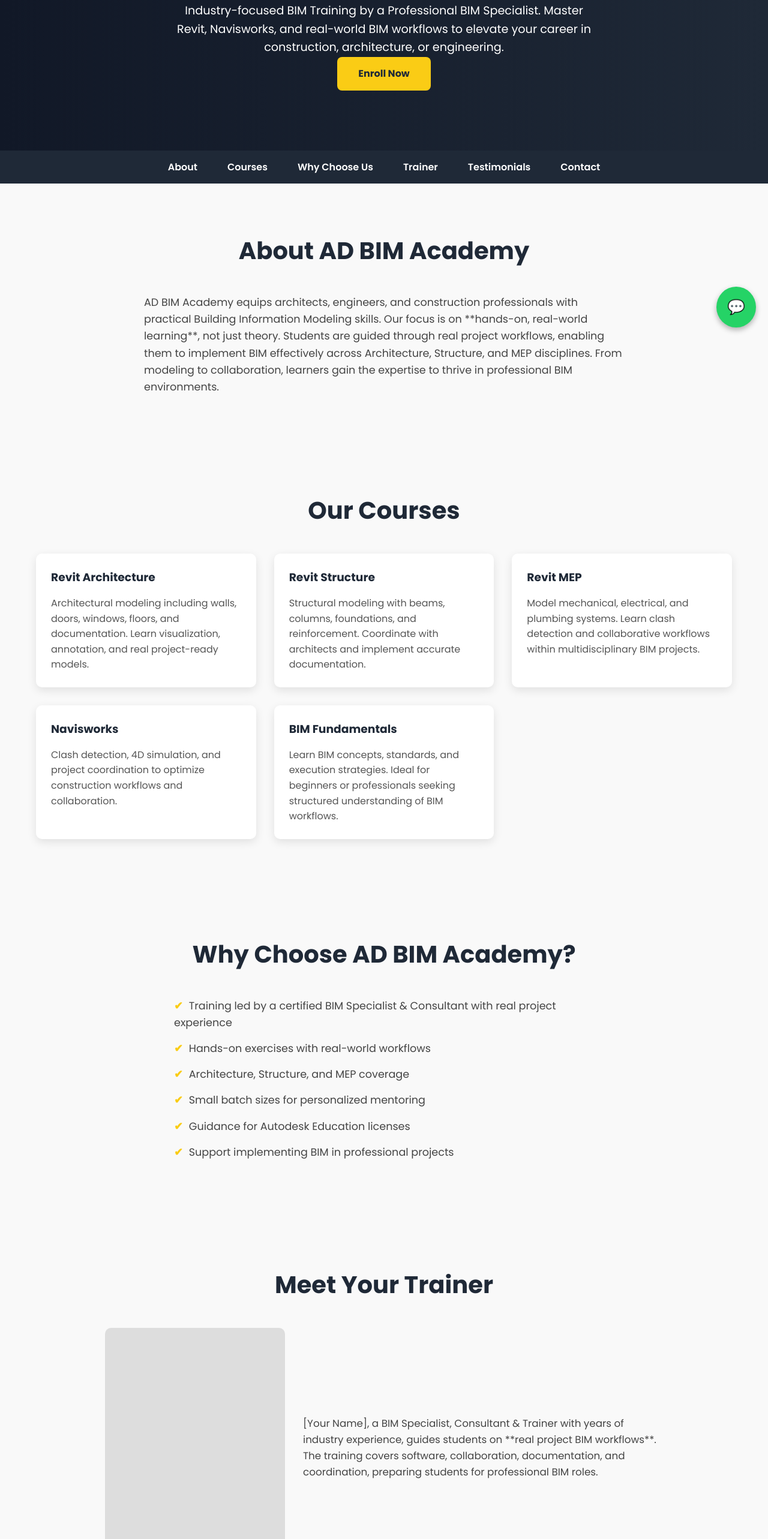
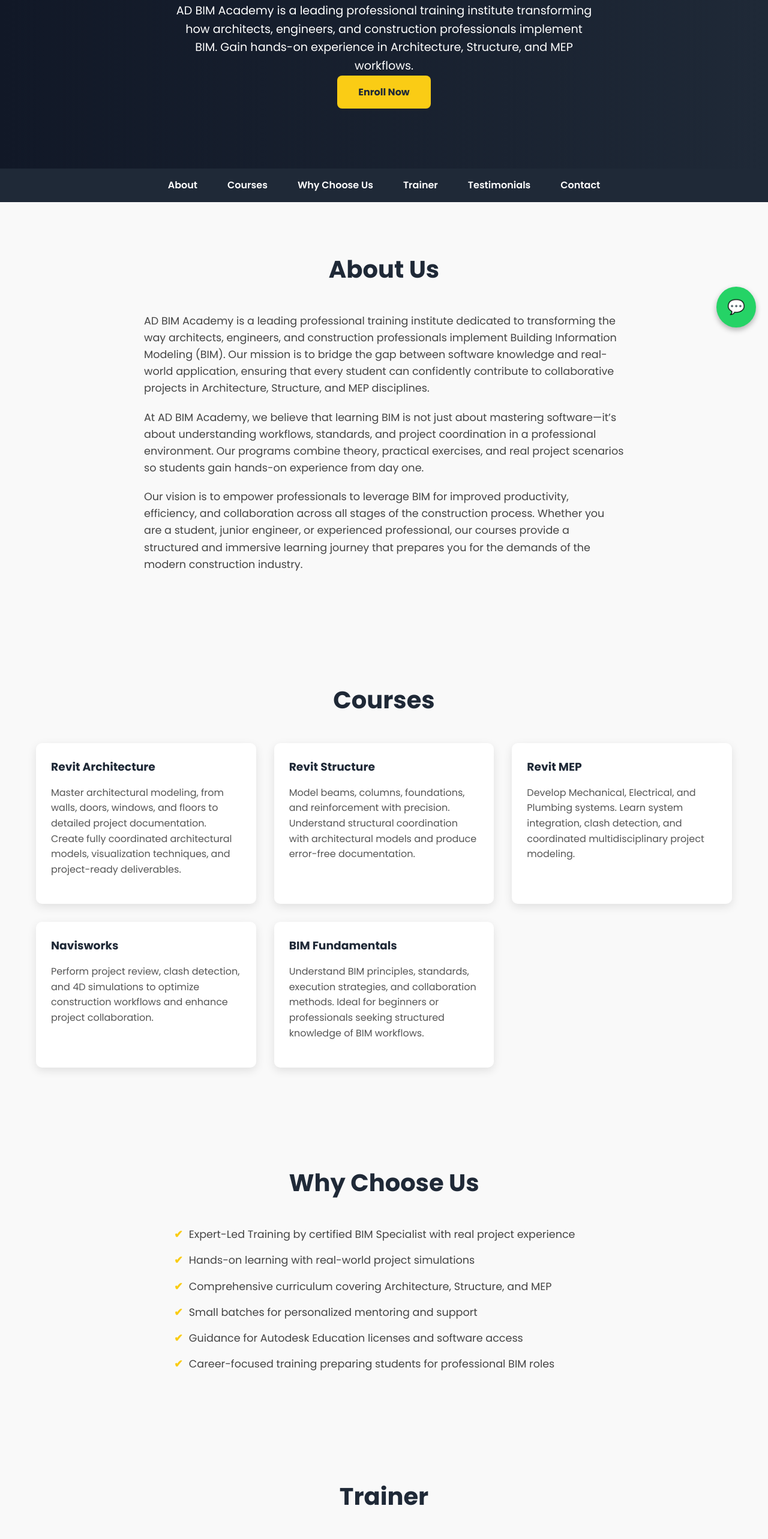
Before and after one commit to anudil-ship-it/AD-ACADEMY, a plain HTML site: page index.html in a window 1280 px wide. Shown: the part 234-2800 px from the top of the page at 60% size. Drawn offline with Linux system fonts and the light colour scheme.

Commit message:
Updated website with professional content and design

```diff
--- a/index.html
+++ b/index.html
@@ -11,8 +11,8 @@
 body { font-family:'Poppins', sans-serif; line-height:1.6; color:#333; background:#f9f9f9; }
 a { text-decoration:none; color:inherit; }
 
-/* Sticky nav */
-nav { background:#1f2937; position:sticky; top:0; z-index:1000; display:flex; justify-content:center; }
+/* Navigation */
+nav { background:#1f2937; position:sticky; top:0; z-index:1000; display:flex; justify-content:center; flex-wrap:wrap; }
 nav a { color:white; padding:15px 25px; display:block; transition:background 0.3s; font-weight:600; }
 nav a:hover { background:#374151; }
 
@@ -30,8 +30,8 @@
 section { padding:80px 20px; max-width:1200px; margin:auto; }
 section h2 { text-align:center; font-size:2.5em; margin-bottom:40px; color:#1f2937; }
 
-/* About */
-#about p { max-width:800px; margin:auto; font-size:1.1em; color:#444; }
+/* Paragraphs */
+section p { max-width:800px; margin:auto; font-size:1.1em; color:#444; margin-bottom:20px; }
 
 /* Courses */
 .courses-grid { display:grid; grid-template-columns:repeat(auto-fit,minmax(280px,1fr)); gap:30px; }
@@ -46,17 +46,17 @@
 #why li { margin-bottom:15px; font-size:1.1em; color:#444; }
 
 /* Trainer */
-.trainer-profile { display:flex; flex-wrap:wrap; align-items:center; gap:30px; justify-content:center; }
+.trainer-profile { display:flex; flex-wrap:wrap; align-items:center; gap:30px; justify-content:center; margin-top:40px; }
 .trainer-profile .placeholder { width:300px; height:400px; background:#ddd; border-radius:10px; flex-shrink:0; }
 .trainer-profile .text { flex:1; max-width:600px; font-size:1.05em; color:#444; }
 
 /* Testimonials */
-.testimonials { display:grid; grid-template-columns:repeat(auto-fit,minmax(250px,1fr)); gap:25px; }
+.testimonials { display:grid; grid-template-columns:repeat(auto-fit,minmax(250px,1fr)); gap:25px; margin-top:40px; }
 .testimonial-card { background:white; border-radius:10px; padding:25px; box-shadow:0 5px 15px rgba(0,0,0,0.1); font-style:italic; transition: transform 0.3s, box-shadow 0.3s; }
 .testimonial-card:hover { transform: translateY(-5px); box-shadow:0 10px 20px rgba(0,0,0,0.2); }
 
 /* Contact Form */
-form { max-width:600px; margin:auto; display:flex; flex-direction:column; gap:15px; }
+form { max-width:600px; margin:auto; display:flex; flex-direction:column; gap:15px; margin-top:30px; }
 input, textarea { padding:12px; border-radius:6px; border:1px solid #ccc; font-size:1em; }
 input[type="submit"] { background:#facc15; color:#1f2937; font-weight:bold; cursor:pointer; border:none; transition:0.3s; }
 input[type="submit"]:hover { background:#eab308; transform:scale(1.03); }
@@ -64,7 +64,7 @@
 /* Footer */
 footer { background:#1f2937; color:white; text-align:center; padding:40px 20px; font-size:0.95em; display:flex; flex-direction:column; gap:10px; align-items:center; }
 
-/* WhatsApp floating button */
+/* Floating WhatsApp button */
 #whatsapp { position:fixed; bottom:20px; right:20px; background:#25d366; color:white; padding:15px 18px; border-radius:50%; font-size:24px; z-index:999; box-shadow:0 4px 10px rgba(0,0,0,0.3); transition:transform 0.3s; }
 #whatsapp:hover { transform:scale(1.1); }
 
@@ -74,14 +74,15 @@
 
 /* Responsive */
 @media(max-width:768px){ header h1{font-size:2.2em;} section{padding:60px 15px;} .trainer-profile{flex-direction:column;} }
-
 </style>
 </head>
 <body>
 
 <header>
     <h1 class="fade-up">AD BIM Academy</h1>
-    <p class="fade-up" style="animation-delay:0.2s;">Industry-focused BIM Training by a Professional BIM Specialist. Master Revit, Navisworks, and real-world BIM workflows to elevate your career in construction, architecture, or engineering.</p>
+    <p class="fade-up" style="animation-delay:0.2s;">
+        AD BIM Academy is a leading professional training institute transforming how architects, engineers, and construction professionals implement BIM. Gain hands-on experience in Architecture, Structure, and MEP workflows.
+    </p>
     <a href="#contact" class="cta-button fade-up" style="animation-delay:0.4s;">Enroll Now</a>
 </header>
 
@@ -95,79 +96,87 @@
 </nav>
 
 <section id="about">
-    <h2 class="fade-up">About AD BIM Academy</h2>
+    <h2 class="fade-up">About Us</h2>
     <p class="fade-up" style="animation-delay:0.2s;">
-        AD BIM Academy equips architects, engineers, and construction professionals with practical Building Information Modeling skills. Our focus is on **hands-on, real-world learning**, not just theory.
-        Students are guided through real project workflows, enabling them to implement BIM effectively across Architecture, Structure, and MEP disciplines. From modeling to collaboration, learners gain the expertise to thrive in professional BIM environments.
+        AD BIM Academy is a leading professional training institute dedicated to transforming the way architects, engineers, and construction professionals implement Building Information Modeling (BIM). Our mission is to bridge the gap between software knowledge and real-world application, ensuring that every student can confidently contribute to collaborative projects in Architecture, Structure, and MEP disciplines.
+    </p>
+    <p class="fade-up" style="animation-delay:0.3s;">
+        At AD BIM Academy, we believe that learning BIM is not just about mastering software—it’s about understanding workflows, standards, and project coordination in a professional environment. Our programs combine theory, practical exercises, and real project scenarios so students gain hands-on experience from day one.
+    </p>
+    <p class="fade-up" style="animation-delay:0.4s;">
+        Our vision is to empower professionals to leverage BIM for improved productivity, efficiency, and collaboration across all stages of the construction process. Whether you are a student, junior engineer, or experienced professional, our courses provide a structured and immersive learning journey that prepares you for the demands of the modern construction industry.
     </p>
 </section>
 
 <section id="courses">
-    <h2 class="fade-up">Our Courses</h2>
+    <h2 class="fade-up">Courses</h2>
     <div class="courses-grid">
         <div class="course-card fade-up" style="animation-delay:0.1s;">
             <h3>Revit Architecture</h3>
-            <p>Architectural modeling including walls, doors, windows, floors, and documentation. Learn visualization, annotation, and real project-ready models.</p>
+            <p>Master architectural modeling, from walls, doors, windows, and floors to detailed project documentation. Create fully coordinated architectural models, visualization techniques, and project-ready deliverables.</p>
         </div>
         <div class="course-card fade-up" style="animation-delay:0.2s;">
             <h3>Revit Structure</h3>
-            <p>Structural modeling with beams, columns, foundations, and reinforcement. Coordinate with architects and implement accurate documentation.</p>
+            <p>Model beams, columns, foundations, and reinforcement with precision. Understand structural coordination with architectural models and produce error-free documentation.</p>
         </div>
         <div class="course-card fade-up" style="animation-delay:0.3s;">
             <h3>Revit MEP</h3>
-            <p>Model mechanical, electrical, and plumbing systems. Learn clash detection and collaborative workflows within multidisciplinary BIM projects.</p>
+            <p>Develop Mechanical, Electrical, and Plumbing systems. Learn system integration, clash detection, and coordinated multidisciplinary project modeling.</p>
         </div>
         <div class="course-card fade-up" style="animation-delay:0.4s;">
             <h3>Navisworks</h3>
-            <p>Clash detection, 4D simulation, and project coordination to optimize construction workflows and collaboration.</p>
+            <p>Perform project review, clash detection, and 4D simulations to optimize construction workflows and enhance project collaboration.</p>
         </div>
         <div class="course-card fade-up" style="animation-delay:0.5s;">
             <h3>BIM Fundamentals</h3>
-            <p>Learn BIM concepts, standards, and execution strategies. Ideal for beginners or professionals seeking structured understanding of BIM workflows.</p>
+            <p>Understand BIM principles, standards, execution strategies, and collaboration methods. Ideal for beginners or professionals seeking structured knowledge of BIM workflows.</p>
         </div>
     </div>
 </section>
 
 <section id="why">
-    <h2 class="fade-up">Why Choose AD BIM Academy?</h2>
+    <h2 class="fade-up">Why Choose Us</h2>
     <ul class="fade-up" style="animation-delay:0.2s;">
-        <li>Training led by a certified BIM Specialist & Consultant with real project experience</li>
-        <li>Hands-on exercises with real-world workflows</li>
-        <li>Architecture, Structure, and MEP coverage</li>
-        <li>Small batch sizes for personalized mentoring</li>
-        <li>Guidance for Autodesk Education licenses</li>
-        <li>Support implementing BIM in professional projects</li>
+        <li>Expert-Led Training by certified BIM Specialist with real project experience</li>
+        <li>Hands-on learning with real-world project simulations</li>
+        <li>Comprehensive curriculum covering Architecture, Structure, and MEP</li>
+        <li>Small batches for personalized mentoring and support</li>
+        <li>Guidance for Autodesk Education licenses and software access</li>
+        <li>Career-focused training preparing students for professional BIM roles</li>
     </ul>
 </section>
 
 <section id="trainer">
-    <h2 class="fade-up">Meet Your Trainer</h2>
+    <h2 class="fade-up">Trainer</h2>
     <div class="trainer-profile fade-up" style="animation-delay:0.2s;">
         <div class="placeholder"></div>
         <div class="text">
-            <p>[Your Name], a BIM Specialist, Consultant & Trainer with years of industry experience, guides students on **real project BIM workflows**. The training covers software, collaboration, documentation, and coordination, preparing students for professional BIM roles.</p>
+            <p>Asanka Dharmarathna, a certified BIM Specialist, Consultant, and Trainer, brings years of professional experience in architecture, structural, and MEP projects. Students learn how BIM is applied in real projects—from modeling and coordination to documentation and collaboration.</p>
+            <p>Known for a structured, project-oriented teaching approach, Asanka combines theoretical knowledge with hands-on exercises, preparing students to confidently implement BIM in professional environments.</p>
         </div>
     </div>
 </section>
 
 <section id="testimonials">
-    <h2 class="fade-up">What Our Students Say</h2>
+    <h2 class="fade-up">Testimonials</h2>
     <div class="testimonials">
         <div class="testimonial-card fade-up" style="animation-delay:0.1s;">
-            "AD BIM Academy gave me skills I could immediately apply. Real project insights were invaluable." – Student A
+            “The hands-on approach at AD BIM Academy helped me apply BIM workflows to real projects immediately. The trainer’s guidance was precise and practical.” – Student A
         </div>
         <div class="testimonial-card fade-up" style="animation-delay:0.2s;">
-            "Excellent guidance and clear explanations. Now I understand BIM in real industry projects." – Student B
+            “I gained a deep understanding of Revit, Navisworks, and collaborative BIM processes. The training was intensive, structured, and industry-relevant.” – Student B
         </div>
         <div class="testimonial-card fade-up" style="animation-delay:0.3s;">
-            "Hands-on exercises made learning meaningful. Highly recommended!" – Student C
+            “AD BIM Academy doesn’t just teach software—they teach how BIM works in real projects. Highly recommended for anyone serious about BIM careers.” – Student C
         </div>
     </div>
 </section>
 
 <section id="contact">
-    <h2 class="fade-up">Contact Us</h2>
-    <p class="fade-up" style="animation-delay:0.1s; text-align:center;">Ready to start your BIM journey? Reach out for course details, schedules, or enrollment.</p>
+    <h2 class="fade-up">Contact</h2>
+    <p class="fade-up" style="animation-delay:0.1s; text-align:center;">
+        Ready to elevate your BIM skills and enhance your professional career? Reach out today to discuss course schedules, enrollment, and any questions you may have about the program.
+    </p>
     <form class="fade-up" style="animation-delay:0.2s;">
         <input type="text" placeholder="Your Name" required>
         <input type="email" placeholder="Your Email" required>
```
